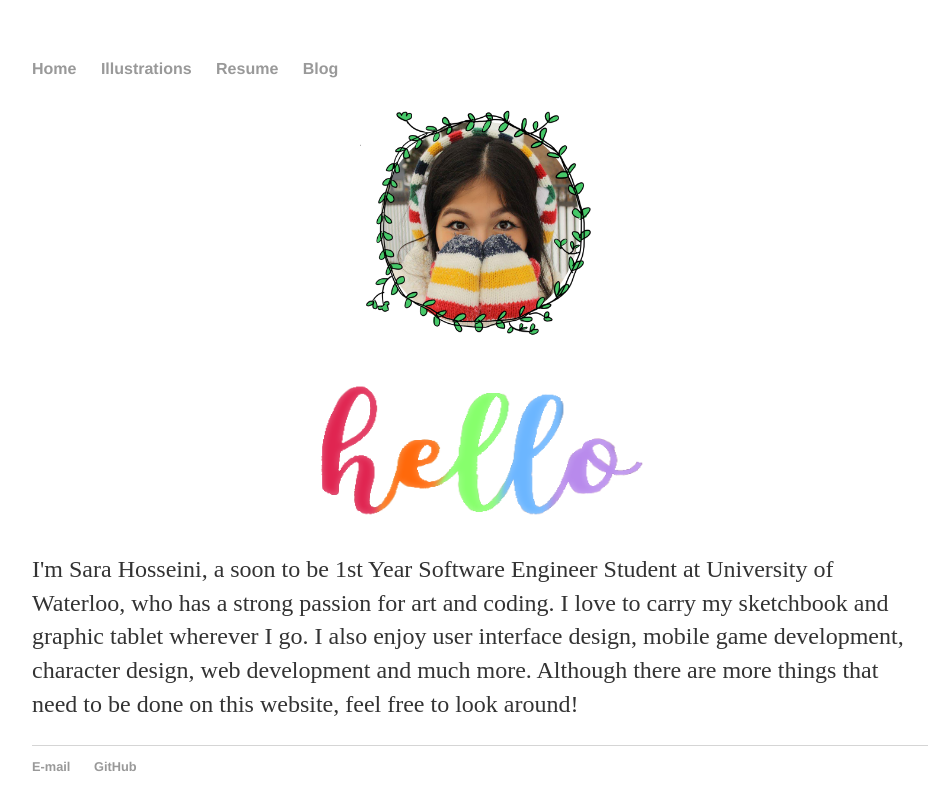
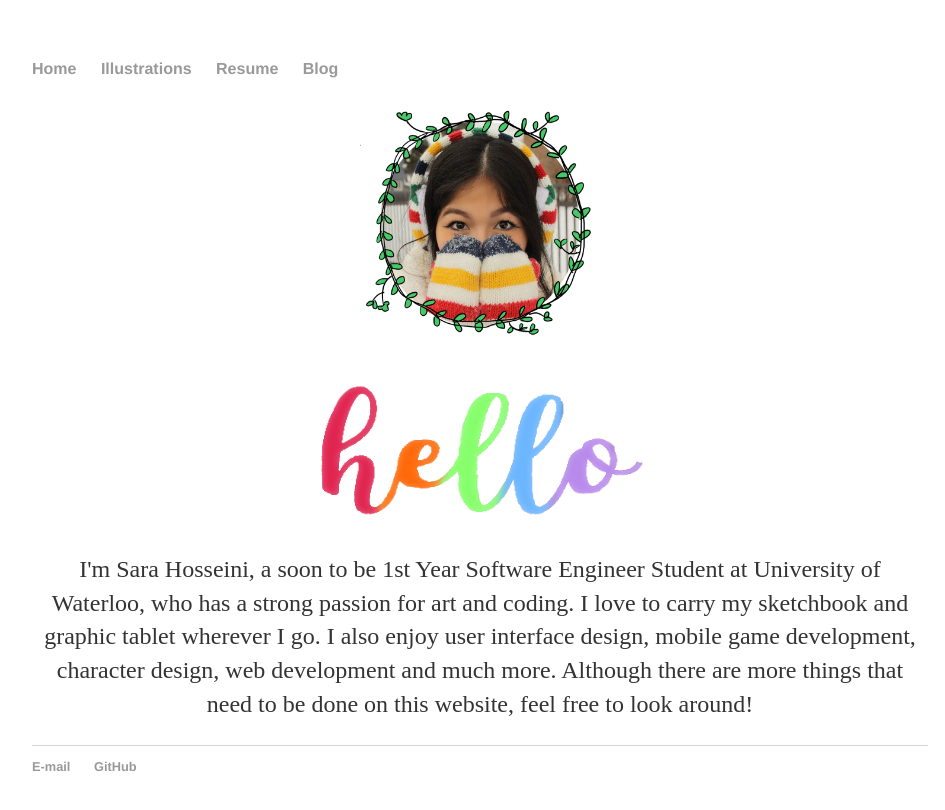
Before and after one commit to sarahoss/sarahoss.github.io, a Jekyll site: the page built from index.html, in a window 1280 px wide. Shown: the top 810 px of the page, without its empty margins (160-1105 px from the left). Built offline with Jekyll 4.4.1, drawn with Linux system fonts in a browser that asks for light colours.

Commit message:
Update index.html

```diff
--- a/index.html
+++ b/index.html
@@ -16,7 +16,7 @@ title: Sara Hosseini
 		</aside> -->
 
 		<div class = "paddingforMobile">
-		<p>
+		<p align="center">
 
 			I'm Sara Hosseini, a soon to be 1st Year Software Engineer Student at University of Waterloo, who has a strong passion
 			for art and coding. I love to carry my sketchbook and graphic tablet wherever I go. I also enjoy user interface design,
```
